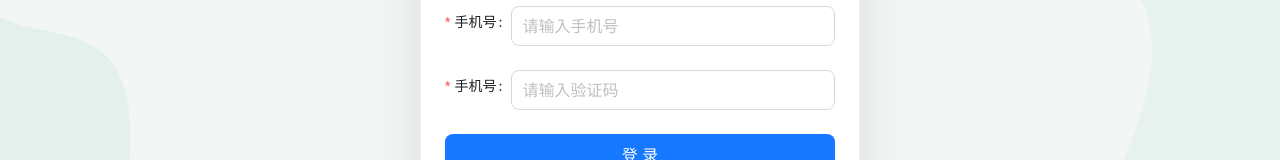
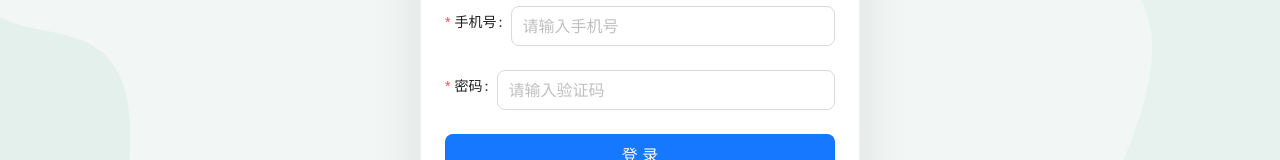
Before and after one commit to bigfu1993/react-project-jike, a React (Create React App) app: page /login in a window 1280 px wide. Shown: the part 319-479 px from the top of the page. Built offline with nearby package versions, Linux system fonts and the light colour scheme.

Commit message:
form data

```diff
--- a/src/pages/login/index.js
+++ b/src/pages/login/index.js
@@ -5,16 +5,22 @@ import logo from '@/assets/logo.png'
 
 
 const Login = () => {
+    const handleFormSubmit = (values)=>{
+        console.log(values)
+    }
     return (
         <div className="login">
             <Card className="login-container">
                 <img className="login-logo" src={logo} alt="" />
                 {/* 登录表单 */}
-                <Form>
-                    <Form.Item name="name" label="手机号" rules={[{ required: true, message: '请输入手机号' }]}>
+                <Form validateTrigger="onBlur" onFinish={handleFormSubmit}>
+                    <Form.Item name="name" label="手机号" rules={[
+                        { required: true, message: '请输入手机号' },
+                        { pattern: /^1[3-9]\d{9}$/,message:'请输入正确的手机格式' }
+                    ]}>
                         <Input size="large" placeholder="请输入手机号" />
                     </Form.Item>
-                    <Form.Item name="pwd" label="手机号" rules={[{ required: true, message: '请输入验证码' }]}>
+                    <Form.Item name="pwd" label="密码" rules={[{ required: true, message: '请输入验证码' }]}>
                         <Input size="large" placeholder="请输入验证码" />
                     </Form.Item>
                     <Form.Item>
```
